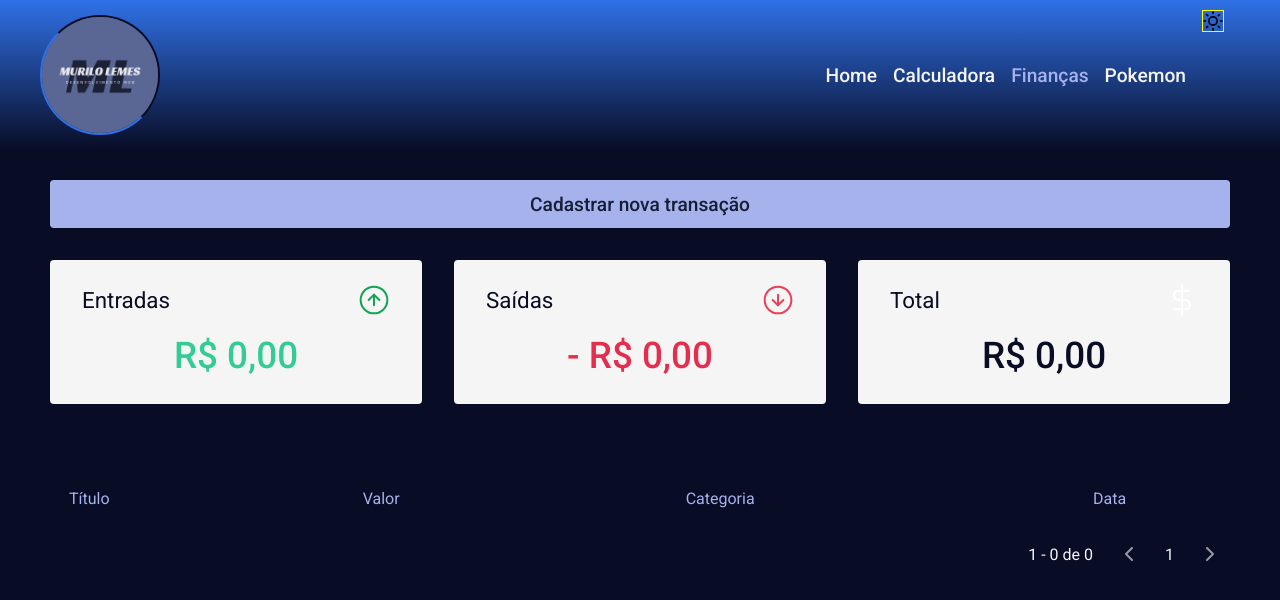
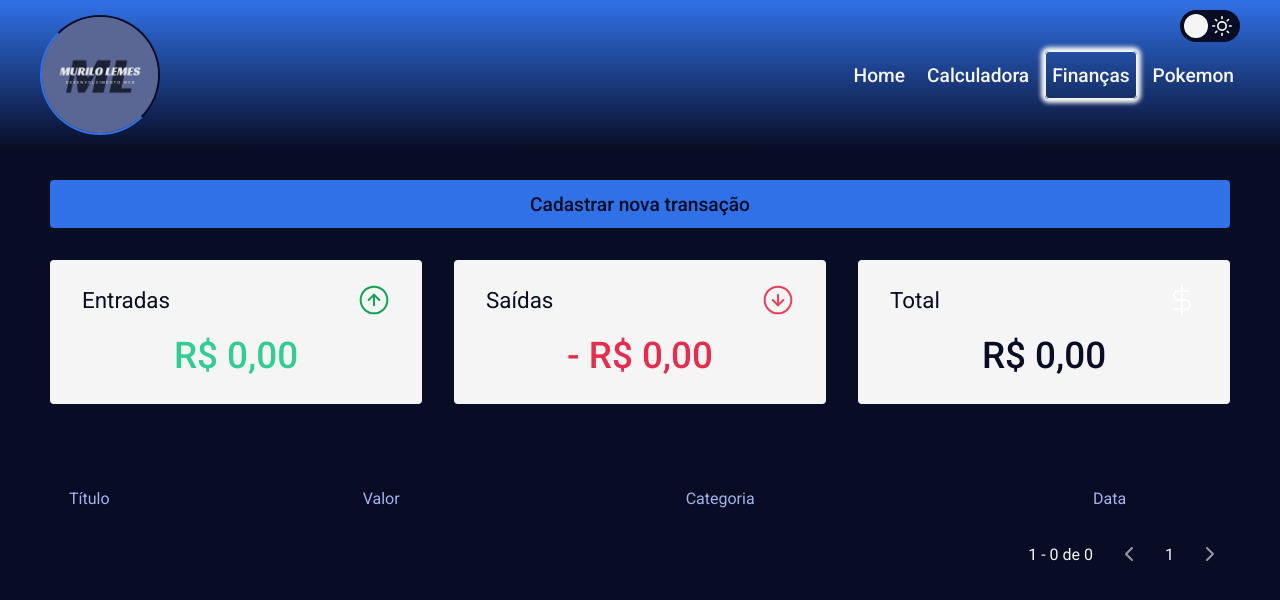
Before and after one commit to murilolemes/mldesenvolvimentoweb, a React (Create React App) app: page /financas in a window 1280 px wide. Shown: the top 600 px of the page. Built offline with nearby package versions, Linux system fonts and the light colour scheme.

Commit message:
Adicionando tema escuro

```diff
--- a/src/components/Header/index.tsx
+++ b/src/components/Header/index.tsx
@@ -1,10 +1,10 @@
 import { useEffect, useState } from 'react';
 import { Link } from 'react-router-dom';
-import { FiSun, FiMoon } from 'react-icons/fi'
+import { ThemesMode } from '../../components/ThemesMode';
 
 import Logo1 from '../../assets/Logo1.png';
 
-import { Container, Content, Title, NavBar, DarkTheme } from './styles';
+import { Container, Content, Title, NavBar } from './styles';
 
 export function Header() {
   const [path, setPath] = useState('');
@@ -12,7 +12,6 @@ export function Header() {
   const [calc, setCalc] = useState('inative');
   const [finance, setFinance] = useState('inative');
   const [pokemon, setPokemon] = useState('inative');
-  const [theme, setTheme] = useState('darkTheme');
 
   useEffect(() => {
     switch (path) {
@@ -63,13 +62,10 @@ export function Header() {
     }
   }, [path]);
 
-  function handleDarkTheme() {
-    theme === 'darkTheme' ? setTheme('cleanTheme') : setTheme('darkTheme');
-  }
-
   return (
     <Container>
       <Content>
+        <ThemesMode />
         <Title>
           <Link to="/" onClick={() => setPath('home')}>
             <img src={Logo1} alt="Logo Murilo" />
@@ -102,11 +98,6 @@ export function Header() {
             </li>
           </ul>
         </NavBar>
-        <DarkTheme>
-          <button type='button' onClick={handleDarkTheme} id={theme}>
-            {theme === 'darkTheme' ? <FiSun /> : <FiMoon />}
-          </button>
-        </DarkTheme>
       </Content>
     </Container >
   );
--- a/src/components/Header/styles.ts
+++ b/src/components/Header/styles.ts
@@ -14,6 +14,7 @@ export const Content = styled.div`
   display: flex;
   align-items: center;
   margin: 0 auto;
+  position: relative;
 
   /* @media (max-width: 599px) {
     flex-direction: column;
@@ -67,38 +68,59 @@ export const Title = styled.div`
 
 export const NavBar = styled.div`
   width: 100%;
-  height: 2.5rem;
+  height: 3rem;
   display: flex;
   align-items: center;
   justify-content: flex-end;
+  /* border: 1px solid red; */
 
   ul {
     display: flex;
+    align-items: center;
+    justify-content: center;
     list-style-type: none;
     margin: 0;
     padding: 0;
+    height: 100%;
+    /* border: 1px solid yellow; */
 
     li {
+      display: flex;
+      align-items: center;
+      justify-content: center;
+      height: 100%;
       a {
+        display: flex;
+        align-items: center;
+        justify-content: center;
+        height: 100%;
         font-size: 1.2rem;
         font-weight: 500;
         color: var(--primary-light);
         text-decoration: none;
         transition: color 0.2s;
+        padding: 0.375rem;
+        /* border: 1px solid green; */
 
         &:hover {
-          color: var(--primary);
+          border: 2px solid #F5F5F5;
+          box-shadow: 0px 0px 4px 4px #F5F5F5;
+          border-radius: 0.25rem;
+          /* padding: 4px; */
         }
       }
 
       & + li {
-        margin-left: 1rem;
+        margin-left: 0.625rem;
       }
     }
   }
 
   .active {
-    color: var(--primary);
+    border: 1px solid #F5F5F5;
+    box-shadow: 0px 0px 4px 4px #F5F5F5;
+    border-radius: 0.25rem;
+    /* padding: 4px; */
   }
 
   .inative {
@@ -115,29 +137,3 @@ export const NavBar = styled.div`
     }
   } */
 `;
-
-export const DarkTheme = styled.div`
-  height: 100%;
-  padding: 0 1rem;
-  display: flex;
-  align-items: flex-start;
-  justify-content: center;
-
-  button {
-    background: none;
-    border: none;
-    display: flex;
-    align-items: center;
-    justify-content: center;
-
-    svg {
-      width: 1.25rem;
-      height: 1.25rem;
-      transition: color 0.2s;
-
-      &:hover {
-        color: var(--primary-light);
-      }
-    }
-  }
-`;
--- /dev/null
+++ b/src/components/ThemesMode/index.tsx
@@ -0,0 +1,35 @@
+import { useState } from "react";
+import { FiMoon, FiSun } from "react-icons/fi";
+
+import { Container } from "./styles";
+
+export function ThemesMode() {
+  const [theme, setTheme] = useState('darkTheme');
+
+  function handleDarkTheme() {
+    theme === 'darkTheme' ? setTheme('cleanTheme') : setTheme('darkTheme');
+
+    if (theme !== 'darkTheme') {
+      document.body.style.setProperty('--background', '#080C25');
+      document.body.style.setProperty('--secondary', '#161e35');
+      document.body.style.setProperty('--secondary-light', '#3071e7');
+      document.body.style.setProperty('--primary', '#a6b2ec');
+      document.body.style.setProperty('--primary-light', '#F5F5F5');
+    } else {
+      document.body.style.setProperty('--background', '#F5F5F5');
+      document.body.style.setProperty('--secondary', '#a6b2ec');
+      document.body.style.setProperty('--secondary-light', '#3071e7');
+      document.body.style.setProperty('--primary', '#161e35');
+      document.body.style.setProperty('--primary-light', '#080C25');
+    }
+  }
+  return (
+    <Container>
+      <label className="switch">
+        <input type="checkbox" onClick={handleDarkTheme} />
+        <span className="slider round"></span>
+        {theme === 'darkTheme' ? <FiSun id={theme} /> : <FiMoon id={theme} />}
+      </label>
+    </Container>
+  )
+}
--- /dev/null
+++ b/src/components/ThemesMode/styles.ts
@@ -0,0 +1,90 @@
+import styled from "styled-components";
+
+export const Container = styled.div`
+  width: 100%;
+  position: absolute;
+  top: 0;
+  right: 0;
+  left: 0;
+  display: flex;
+  align-items: center;
+  justify-content: flex-end;
+
+  .switch {
+    position: relative;
+    display: inline-block;
+    width: 60px;
+    height: 32px;
+
+    input {
+      opacity: 0;
+      width: 0;
+      height: 0;
+    }
+  }
+
+  .slider {
+    position: absolute;
+    cursor: pointer;
+    top: 0;
+    left: 0;
+    right: 0;
+    bottom: 0;
+    background-color: var(--background);
+    -webkit-transition: 1s;
+    transition: 1s;
+  }
+
+  .slider:before {
+    position: absolute;
+    content: "";
+    height: 24px;
+    width: 24px;
+    left: 4px;
+    bottom: 4px;
+    background-color: var(--primary-light);
+    -webkit-transition: .4s;
+    transition: .4s;
+  }
+
+  input:checked + .slider {
+    background-color: var(--background);
+  }
+
+  input:focus + .slider {
+    box-shadow: 0 0 1px var(--background);
+  }
+
+  input:checked + .slider:before {
+    -webkit-transform: translateX(26px);
+    -ms-transform: translateX(26px);
+    transform: translateX(26px);
+  }
+
+  .slider.round {
+    border-radius: 34px;
+  }
+
+  .slider.round:before {
+    border-radius: 50%;
+  }
+
+  #darkTheme {
+    position: absolute;
+    height: 20px;
+    width: 20px;
+    right: 8px;
+    bottom: 6px;
+    color: var(--primary-light);
+  }
+
+  #cleanTheme {
+    position: absolute;
+    height: 22px;
+    width: 22px;
+    left: 7px;
+    bottom: 5px;
+    color: var(--primary-light);
+  }
+
+`;
--- a/src/pages/Finances/styles.ts
+++ b/src/pages/Finances/styles.ts
@@ -17,8 +17,8 @@ export const ButtonNewTransaction = styled.button`
   margin-bottom: 2rem;
   border-radius: 0.25rem;
   border: none;
-  color: var(--secondary);
-  background: var(--primary);
+  color: var(--background);
+  background: var(--secondary-light);
   font-size: 1.2rem;
   font-weight: 500;
   transition: filter 0.2s;
--- a/src/styles/global.ts
+++ b/src/styles/global.ts
@@ -12,19 +12,11 @@ export default createGlobalStyle`
     --red: #e52e4d;
     --green: #33cc95;
 
-    --background: #080c25;
+    --background: #080C25;
     --secondary: #161e35;
     --secondary-light: #3071e7;
     --primary: #a6b2ec;
     --primary-light: #F5F5F5;
-  }
-
-  #cleanTheme {
-    border: 1px solid red;
-  }
-
-  #darkTheme {
-    border: 1px solid yellow;
   }
 
   * {
```
